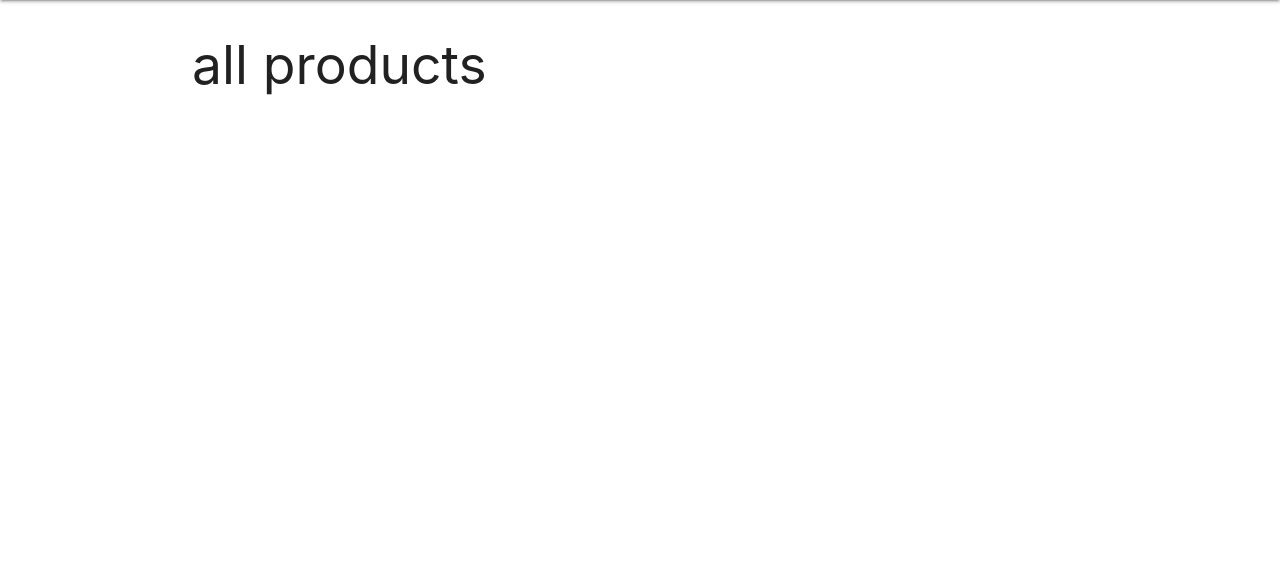
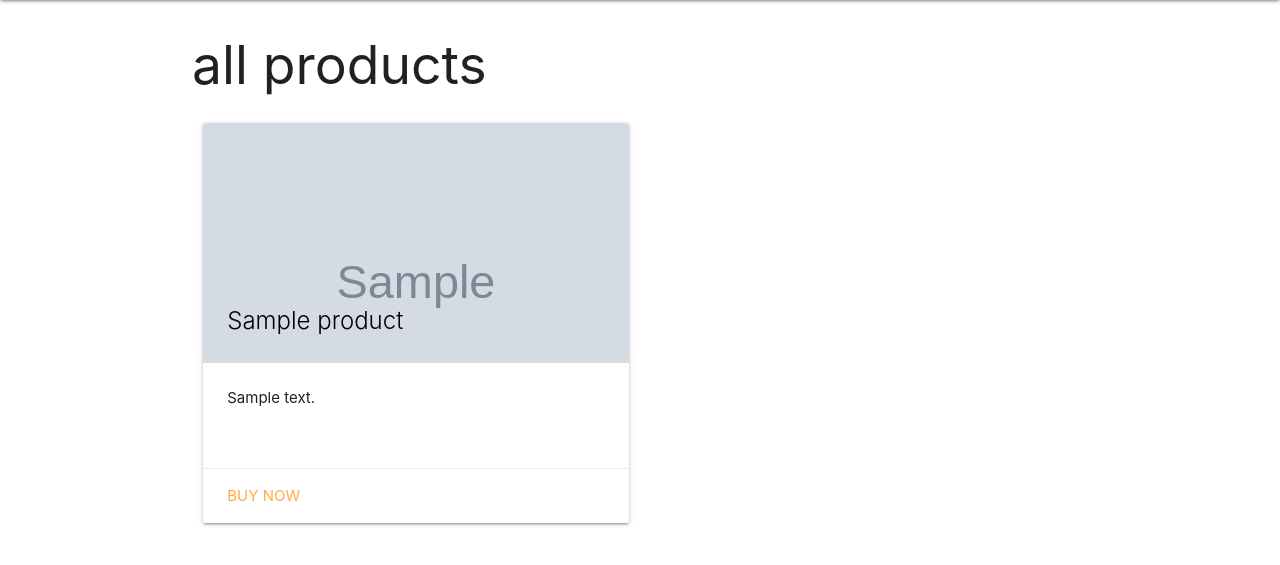
Before and after one commit to EDMONDGIHOZO/shop, a Django app: page /store in a window 1280 px wide. Shown: the part 64-629 px from the top of the page. Run offline with Django 3.2, Linux system fonts and the light colour scheme; tables that the repository leaves empty hold one stand-in row (values such as "Sample post"); grey boxes marked "Sample" are stand-in pictures.

Commit message:
added dynamic urls for products

```diff
--- a/shop/urls.py
+++ b/shop/urls.py
@@ -16,10 +16,11 @@ Including another URLconf
 from django.contrib import admin
 from django.urls import path
 from pages.views import homepage_view
-from store.views import store_front_view
+from store.views import store_front_view, product_details_view
 
 urlpatterns = [
     path('', homepage_view, name='homepage'),
-    path('store' , store_front_view , name="store front" ),
+    path('store', store_front_view, name="store front"),
+    path('store/<int:id>/', product_details_view, name="details"),
     path('admin/', admin.site.urls),
 ]
--- a/store/views.py
+++ b/store/views.py
@@ -1,5 +1,24 @@
+from django.http.response import HttpResponse
 from django.shortcuts import render
+from .models import Product
 
 
-def store_front_view (request):
-    return render(request, 'store/index.html', {})
+def store_front_view(request):
+    # fetch data from database
+    products_data = Product.objects.all()
+    context = {
+        "products": products_data
+    }
+
+    return render(request, 'store/index.html', context)
+
+
+def product_details_view(request, id, *args, **kwargs):
+    data = None
+    # fetch product
+    if id is not None:
+        data = Product.objects.get(id=id)
+    context = {
+        "product": data
+    }
+    return render(request, "store/details.html", context)
--- a/templates/layouts/header.html
+++ b/templates/layouts/header.html
@@ -3,8 +3,8 @@
         <a href="#" class="brand-logo center">SHOPPER</a>
         <ul id="nav-mobile" class="left hide-on-med-and-down">
             <li><a href="/">home</a></li>
-            <li><a href="store">products</a></li>
-            <li><a href="user-profile">profile </a></li>
+            <li><a href="/store">products</a></li>
+            <li><a href="/user-profile">profile </a></li>
         </ul>
     </div>
 </nav>
--- a/templates/store/index.html
+++ b/templates/store/index.html
@@ -4,5 +4,23 @@
 {% block content %}
 <div class="container">
     <h2> all products </h2>
+    <div class="row">
+        {% for prod in products %}
+        <div class="col s12 m6">
+            <div class="card medium rounded ">
+                <div class="card-image">
+                    <img src={{prod.image_url}}>
+                    <span class="card-title black-text">{{prod.name}}</span>
+                </div>
+                <div class="card-content">
+                    <p>{{prod.description}}</p>
+                </div>
+                <div class="card-action">
+                    <a href="store/{{prod.id}}"> buy now </a>
+                </div>
+            </div>
+        </div>
+        {% endfor %}
+    </div>
 </div>
 {% endblock %}
```
Also changed, not shown: templates/store/details.html (added, +18 -0 lines).
